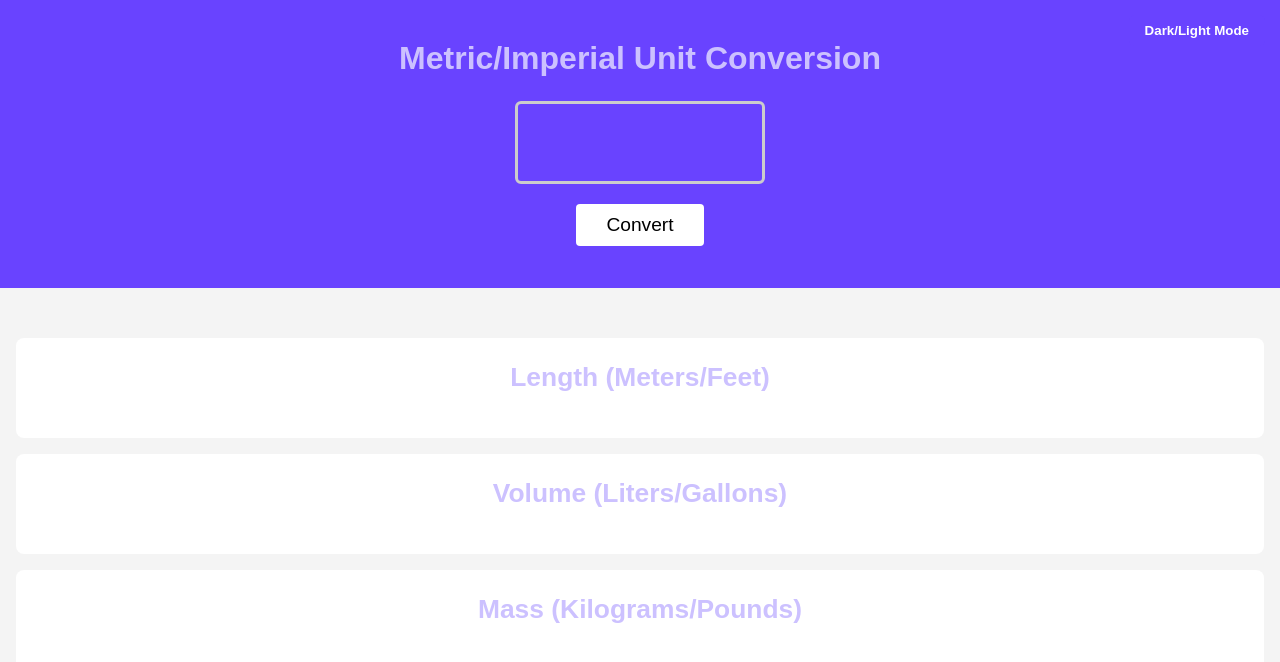
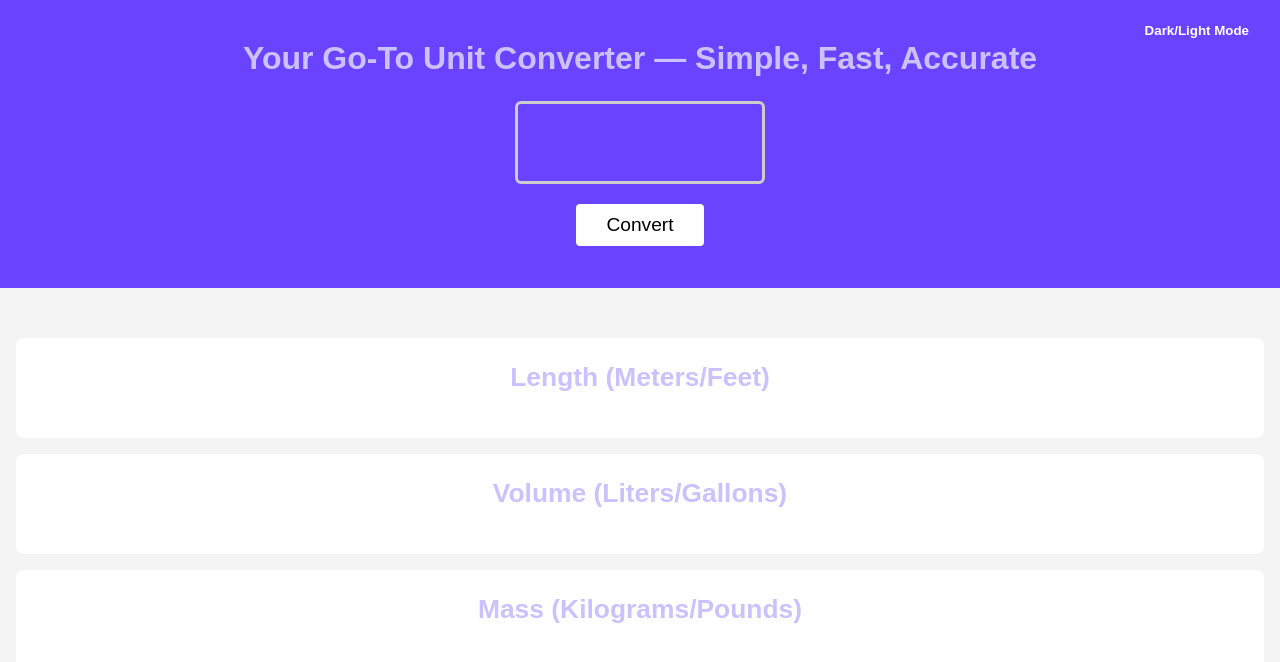
Before and after one commit to JRLIII24/Unit-Converter, a plain HTML site: page index.html in a window 1280 px wide. Drawn offline with Linux system fonts and the light colour scheme.

Commit message:
Update index.html h1 tag

```diff
--- a/index.html
+++ b/index.html
@@ -11,7 +11,7 @@
 
   <header>
     <div class="container-1">
-      <h1>Metric/Imperial Unit Conversion</h1>
+      <h1>Your Go-To Unit Converter — Simple, Fast, Accurate</h1>
       <input type="number" class="metric" id="number" />
       <button id="convert">Convert</button>
     </div>
```
